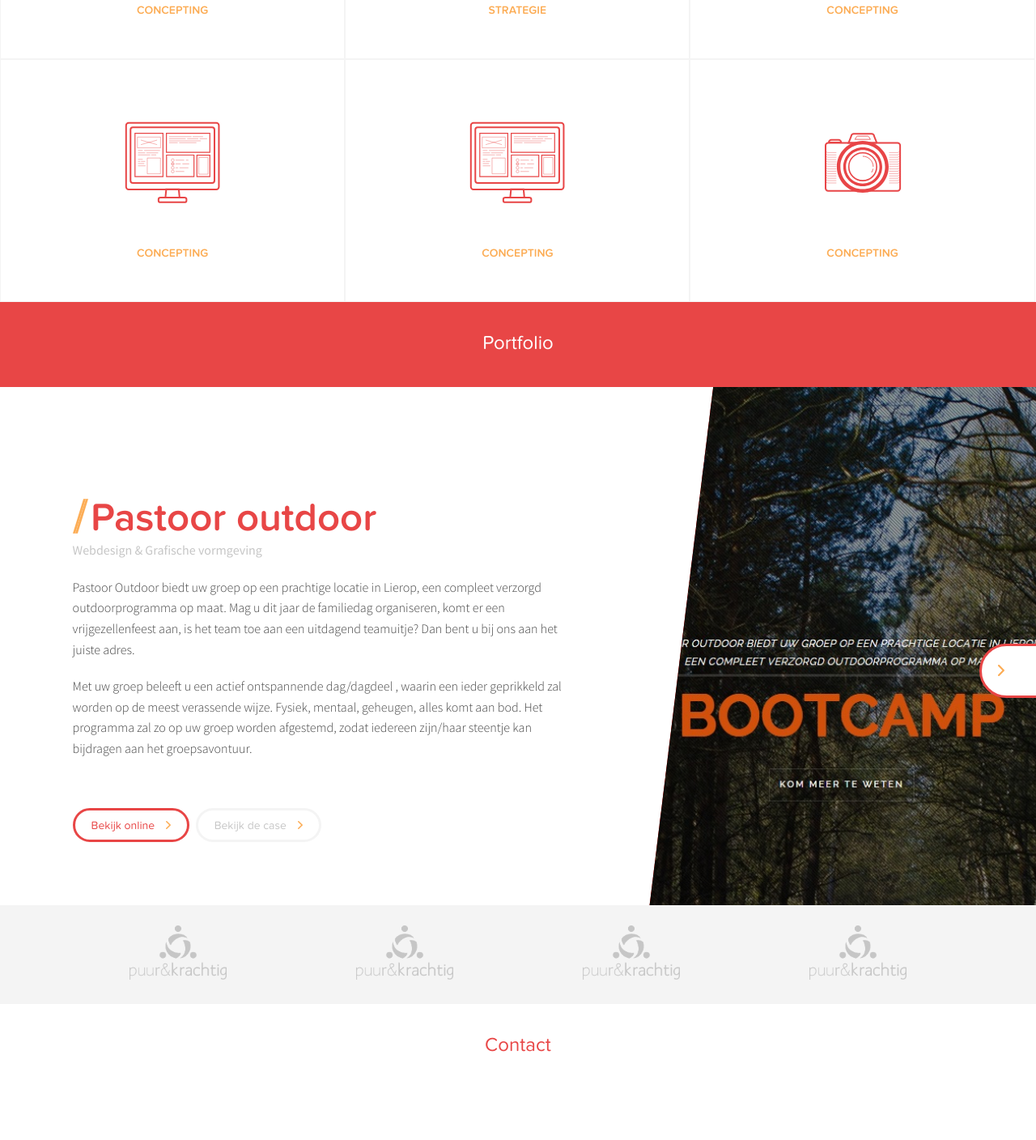
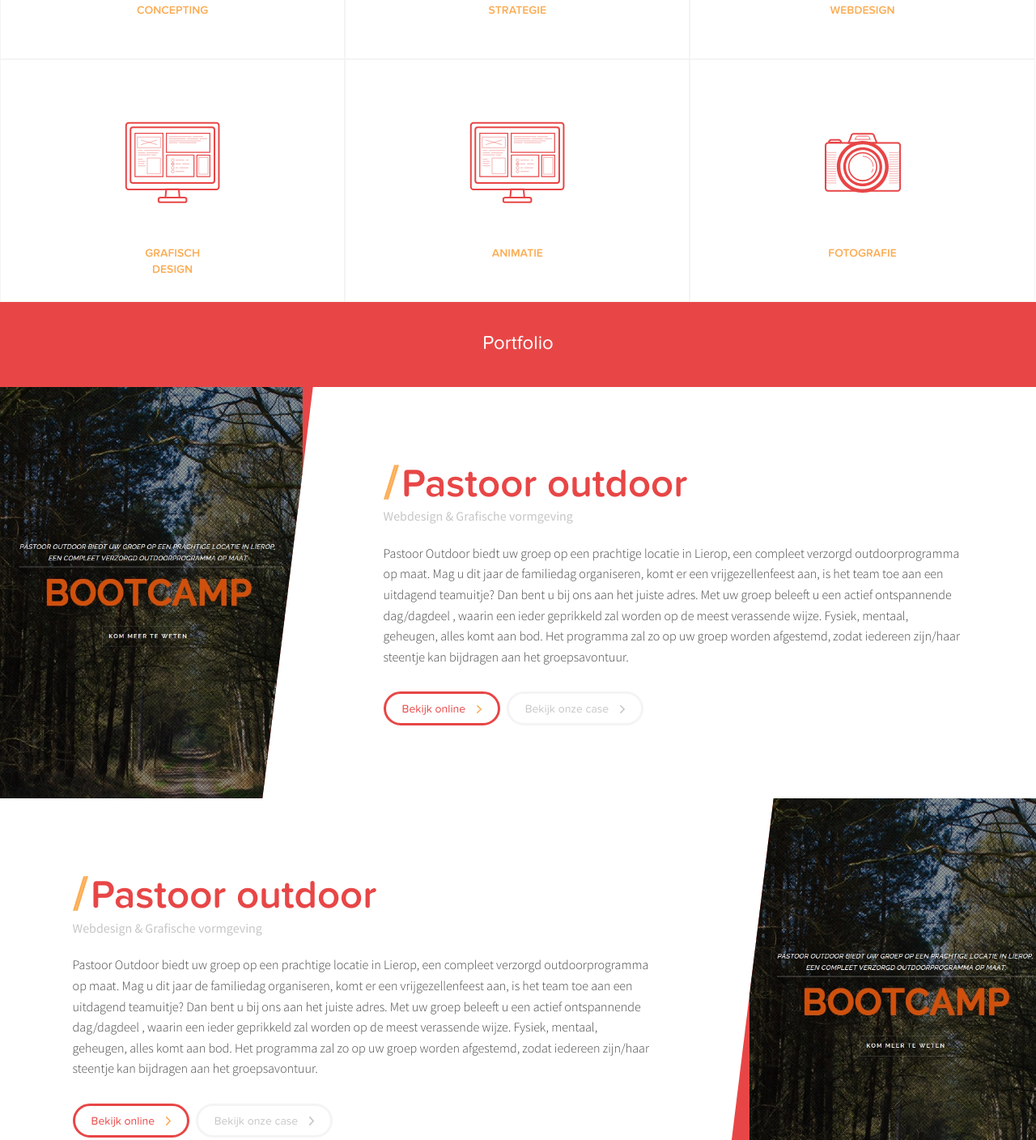
Before and after one commit to FoldedP/FP---Website, a website: page index.html in a window 1280 px wide. Shown: the part 1132-2540 px from the top of the page at 81% size. Before the commit the page ends 2477 px from the top, so only its background shows below. Drawn offline with Linux system fonts and the light colour scheme; a small style sheet from the web is missing.

Commit message:
lalal
lalala

```diff
--- a/index.html
+++ b/index.html
@@ -162,8 +162,8 @@
             <h1 class="items-heading">Strategie</h1>
             <div class="item-whatwedo-below">
               <h1>Strategie</h1>
-              <p>Een bedrijfsnaam of idee is minder waard zonder een goed concept.
-              Wij van Folded Paper maken concepten. Wij zijn meedenkers in plaats van uitvoerders!</p>
+              <p>De juiste strategie bedenken is niet gemakkelijk, het hangt nauw samen
+				met de ideeën die je hebt en hoe dit wordt vormgegeven. De perfecte balans is essentieël.</p>
             </div>
           </div>
 
@@ -227,11 +227,11 @@
               </svg>
 
             </div>
-            <h1 class="items-heading">Concepting</h1>
+            <h1 class="items-heading">Webdesign</h1>
             <div class="item-whatwedo-below">
-              <h1>Concepting</h1>
-              <p>Een bedrijfsnaam of idee is minder waard zonder een goed concept.
-              Wij van Folded Paper maken concepten. Wij zijn meedenkers in plaats van uitvoerders!</p>
+              <h1>Webdesign</h1>
+              <p>Een van onze specialiteiten is webdesign. Met onze eigenwijze visie maken we producten
+				die naadloos aansluiten bij de gestelde vraag.</p>
             </div>
           </div>
         </div>
@@ -295,11 +295,11 @@
               <line class="icon-color" fill="none" stroke="#E84546" stroke-miterlimit="10" x1="212.333" y1="46.823" x2="244.333" y2="46.823"/>
               </svg>
             </div>
-            <h1 class="items-heading">Concepting</h1>
+            <h1 class="items-heading">Grafisch design</h1>
             <div class="item-whatwedo-below">
-              <h1>Concepting</h1>
-              <p>Een bedrijfsnaam of idee is minder waard zonder een goed concept.
-              Wij van Folded Paper maken concepten. Wij zijn meedenkers in plaats van uitvoerders!</p>
+              <h1>Grafisch design</h1>
+              <p>Een goed concept, is nog niet compleet als het grafisch niet aansluit bij het wilt zeggen.
+				Wij zijn erin gespecialiseerd deze balans te zoeken en te maken.</p>
             </div>
           </div>
 
@@ -362,11 +362,11 @@
               <line class="icon-color" fill="none" stroke="#E84546" stroke-miterlimit="10" x1="212.333" y1="46.823" x2="244.333" y2="46.823"/>
               </svg>
             </div>
-            <h1 class="items-heading">Concepting</h1>
+            <h1 class="items-heading">Animatie</h1>
             <div class="item-whatwedo-below">
-              <h1>Concepting</h1>
-              <p>Een bedrijfsnaam of idee is minder waard zonder een goed concept.
-              Wij van Folded Paper maken concepten. Wij zijn meedenkers in plaats van uitvoerders!</p>
+              <h1>Animatie</h1>
+              <p>Het uitleggen van een service/product of je gehele bedrijfsconcept? Een animatie is een van de sterkste manieren om dit
+              te doen. De service / product of het concept wordt door sterk grafisch design tot leven gebracht.</p>
             </div>
           </div>
 
@@ -431,11 +431,10 @@
 			</g>
 			</svg>
             </div>
-            <h1 class="items-heading">Concepting</h1>
+            <h1 class="items-heading">Fotografie</h1>
             <div class="item-whatwedo-below">
-              <h1>Concepting</h1>
-              <p>Een bedrijfsnaam of idee is minder waard zonder een goed concept.
-              Wij van Folded Paper maken concepten. Wij zijn meedenkers in plaats van uitvoerders!</p>
+              <h1>Fotografie</h1>
+              <p>Alle producten die wij maken bevatten fotografie of fotografsisch inzichten. Fotografie kan voor meerdere doeleinden worden ingezet.</p>
             </div>
           </div>
         </div>
@@ -444,40 +443,63 @@
 
 
 <section class="portfolio" id="portfolio">
-
     <div class="row small-12 medium-12 large-12 portfolio-header">
     	<h1> Portfolio</h1>
    	</div>
-      <div class="item-info">
-        <h1> <span class="slash"> / </span> Pastoor outdoor</h1>
-        <p>Webdesign & Grafische vormgeving</p>
-        <p class="text-portfolio"> Pastoor Outdoor biedt uw groep op een prachtige locatie in Lierop, een compleet verzorgd outdoorprogramma op maat.
-        Mag u dit jaar de familiedag organiseren, komt er een vrijgezellenfeest aan, is het team toe aan een uitdagend teamuitje? Dan bent u bij ons aan het juiste adres.</p>
-        <p class="text-portfolio"> Met uw groep beleeft u een actief ontspannende dag/dagdeel , waarin een ieder geprikkeld zal worden op de meest verassende wijze.
-          Fysiek, mentaal, geheugen, alles komt aan bod.
-          Het programma zal zo op uw groep worden afgestemd, zodat iedereen zijn/haar steentje kan bijdragen aan het groepsavontuur.</p>
-        <button class="view-site"> Bekijk online <img src="img/icons/chevron-right-orange.svg"> </img> </button>
-        <button class="view-case"> Bekijk de case <img src="img/icons/chevron-right-orange.svg"> </img> </button>
+
+    <div class="row small-12 medium-12 large-12 portfolio-item">
+
+      <div class="sidebar-portfolio-left">
+        <img src="img/portfolio/pastooroutdoor.jpg" alt="">
       </div>
 
-	<div class="portfolio-items">
-	   	<div class="item-sidebar">
-	    </div>
+      <div class="item-info item-info-right">
+        <h1><span class="slash">/</span>Pastoor outdoor</h1>
+        <p>Webdesign & Grafische vormgeving</p>
+        <p class="text-portfolio">Pastoor Outdoor biedt uw groep op een prachtige locatie in Lierop, een compleet verzorgd outdoorprogramma op maat. Mag u dit jaar de familiedag organiseren, komt er een vrijgezellenfeest aan, is het team toe aan een uitdagend teamuitje? Dan bent u bij ons aan het juiste adres.
+
+        Met uw groep beleeft u een actief ontspannende dag/dagdeel , waarin een ieder geprikkeld zal worden op de meest verassende wijze. Fysiek, mentaal, geheugen, alles komt aan bod. Het programma zal zo op uw groep worden afgestemd, zodat iedereen zijn/haar steentje kan bijdragen aan het groepsavontuur.</p><br>
+        <a href="#" class="view-site">Bekijk online <img src="img/icons/chevron-right-orange.svg" alt=""></a>
+        <a href="#" class="view-case">Bekijk onze case <img src="img/icons/chevron-right-grey.svg" alt=""></a>
+      </div>
+
+    </div>
+
+    <div class="row small-12 medium-12 large-12 portfolio-item">
+
+      <div class="item-info">
+        <h1><span class="slash">/</span>Pastoor outdoor</h1>
+        <p>Webdesign & Grafische vormgeving</p>
+        <p class="text-portfolio">Pastoor Outdoor biedt uw groep op een prachtige locatie in Lierop, een compleet verzorgd outdoorprogramma op maat. Mag u dit jaar de familiedag organiseren, komt er een vrijgezellenfeest aan, is het team toe aan een uitdagend teamuitje? Dan bent u bij ons aan het juiste adres.
+
+        Met uw groep beleeft u een actief ontspannende dag/dagdeel , waarin een ieder geprikkeld zal worden op de meest verassende wijze. Fysiek, mentaal, geheugen, alles komt aan bod. Het programma zal zo op uw groep worden afgestemd, zodat iedereen zijn/haar steentje kan bijdragen aan het groepsavontuur.</p><br>
+        <a href="#" class="view-site">Bekijk online <img src="img/icons/chevron-right-orange.svg" alt=""></a>
+        <a href="#" class="view-case">Bekijk onze case <img src="img/icons/chevron-right-grey.svg" alt=""></a>
+      </div>
+
+      <div class="sidebar-portfolio-right">
+        <img src="img/portfolio/pastooroutdoor.jpg" alt="">
+      </div>
+
+    </div>
 
 
 
-	    <div class="picture-box">
-	    	<img src="img/portfolio/pastooroutdoor.jpg"> </img>
-	    </div>
+<!--     <div class="row small-12 medium-12 large-12 portfolio-item">
 
-	    <div class="next-project">
-	    	<a> <img src="img/icons/chevron-right-orange.svg">  </img>Volgend project</a>
-	    </div>
-	    <div class="portfolio-overlay">
-	    </div>
+      <div class="item-image">
+        <img src="img/portfolio/pastooroutdoor.jpg" alt="">
+      </div>
 
-    </div>
+      <div class="item-info">
+        <h1><span class="slash">/</span>Pastoor outdoor</h1>
+        <p>Webdesign & Grafische vormgeving</p>
+        <p class="text-portfolio">Lorem ipsum dolor sit amet, consectetur adipisicing elit. Tenetur soluta id deleniti animi dignissimos ab assumenda, consectetur quisquam voluptates, tempore dolore! Aspernatur inventore odio fuga illum hic nam cumque maiores.</p>
+        <a href="#" class="view-site">Bekijk online <img src="img/icons/chevron-right-orange.svg" alt=""></a>
+        <a href="#" class="view-case">Bekijk onze case <img src="img/icons/chevron-right-grey.svg" alt=""></a>
+      </div>
 
+    </div> -->
 
 </section>
 
@@ -499,12 +521,13 @@
   </div>
 </div>
 
+
+
+
 <section class="contact" id="contact">
-
     <div class="row small-12 medium-12 large-12 contact-header">
       <h1>Contact</h1>
     </div>
-
 </section>
 
 
--- a/scss/style.scss
+++ b/scss/style.scss
@@ -116,15 +116,14 @@ nav ul li a:hover{color:$primary-color;}
 	.portfolio-header{ height:auto; background-color: $primary-color;}
 	.portfolio-header h1{padding:30px 0;text-align:center;font-family:$font-primary-rounded;color:$tertiary-color;font-size:24px; }
 
-	.portfolio{height: 80%;width: 100%;position: relative;}
-	.portfolio-items{background-color:$tertiary-color;overflow:hidden;position:absolute;height: 100%;width: 100%;}
-	.item-sidebar{height:121%; width:70%; margin-left:-100px;background-color:$tertiary-color; position:absolute; top:-12%; left:0; z-index:99}
+	.portfolio{width: 100%;position: relative;}
+	.portfolio-item{background-color:$tertiary-color; position:relative; overflow:hidden !important; height: 100%; min-height:100%; width: 100%;}
 
-	.item-info{position: absolute;top:0;left: 0;height: auto;width: 70%;z-index: 997;}
-	.item-info h1{text-align: left;margin-left: 12.5%;	margin-top: 250px; color: $primary-color;font-family:$font-secondary;font-size: 3.5em;line-height: 0.6}
+	.item-info{float:left; padding:100px 0; position:relative; z-index:998; max-width:70%; width:100%;}
+	.item-info h1{text-align: left;margin-left: 12.5%; color: $primary-color;font-family:$font-secondary;font-size: 3.5em;line-height: 0.6}
 	.slash{color:$secondary-color;font-family:$font-primary;text-shadow: 3px 0px 0px rgba(252, 173, 86, 1);padding-bottom: 20px;position: absolute;left: 10%;margin-top: -4px;}
 	.item-info p{text-align: left;margin-left: 10%;	margin-top: 15px;color:#C6C6C6;}
-	.text-portfolio{margin-top: 20px;width: 70%;color: $quinary-color !important;font-weight: 300;}
+	.text-portfolio{margin: 20px 0;width: 80%;color: $quinary-color !important;font-weight: 300;}
 	.view-site{margin-left: 10%;margin-top: 40px;border-radius: 50px;padding:10px 20px;font-size:1em;background-color: $tertiary-color;border: 3px solid $primary-color;color:$primary-color;font-family: $font-primary-rounded;@include transition;}
 	.view-site:hover{background-color: $primary-color;color: $tertiary-color;	@include transition;}
 	.view-site img{width: 6px;margin-left: 10px; margin-top:-2px;}
@@ -132,16 +131,14 @@ nav ul li a:hover{color:$primary-color;}
 	.view-case:hover{background-color:white; color:#c6c6c6; border:solid 3px $primary-color;	@include transition;}
 	.view-case img{width: 6px;margin-left: 10px; margin-top:-2px;}
 
+	.sidebar-portfolio-right{height:120%; overflow:hidden; width:30%;background-color:$primary-color; position:absolute; top:-10%; right:-30px; -webkit-transform: rotate(7deg);-moz-transform: rotate(7deg);-o-transform: rotate(7deg);}
+	.sidebar-portfolio-right img{object-fit:cover; height:100%; width:115%; margin-right:10%;-webkit-transform: rotate(-7deg);-moz-transform: rotate(-7deg);-o-transform: rotate(-7deg);transform: rotate(-7deg);}
 
-	.picture-box{top:-10%;width: 40%;height: 150%;position: absolute;right: -5%;background-color: red;-webkit-transform: rotate(7deg);-moz-transform: rotate(7deg);-o-transform: rotate(7deg);transform: rotate(7deg);z-index:997;overflow:hidden;}
-	.picture-box img{object-fit: cover;width: 100%;height: 100%;-webkit-transform: rotate(-7deg);-moz-transform: rotate(-7deg);-o-transform: rotate(-7deg);transform: rotate(-7deg);margin-left:-10%;}
+	.sidebar-portfolio-left{height:120%; overflow:hidden; width:30%;background-color:$primary-color; position:absolute; top:-10%; left:-30px; -webkit-transform: rotate(7deg);-moz-transform: rotate(7deg);-o-transform: rotate(7deg);}
+	.sidebar-portfolio-left img{object-fit:cover; height:100%; width:115%; margin-left:5.3%;-webkit-transform: rotate(-7deg);-moz-transform: rotate(-7deg);-o-transform: rotate(-7deg);transform: rotate(-7deg);}
+	.item-info-right{margin-left:30%;}
 
-	.next-project{background-color:white;padding:20px 60px 20px 20px;border-radius:50px;position: absolute;bottom:40%;right: -145px;z-index: 999;border:solid 3px $primary-color;@include transition;}
-	.next-project:hover{right:-35px; background-color:$primary-color; color:white !important; @include transition;}
-	.next-project a{color:white;text-align: center; font-family:$font-primary-rounded;}
-	.next-project  img{width: 8px;margin-right:20px; margin-top:-3px;}
-
-	.showcase{margin-top:100px;height:127px; overflow:hidden;}
+	.showcase{height:127px; overflow:hidden;}
 	.showcase:hover .showcase-logos{margin-top:-127px; @include transition;}
 	.showcase-logos{background-color:#f4f4f4; @include transition}
 	.showcase-logos ul{display:table; max-width:1400px; margin:0 auto;}
```
Also changed, not shown: stylesheets/style.css.
